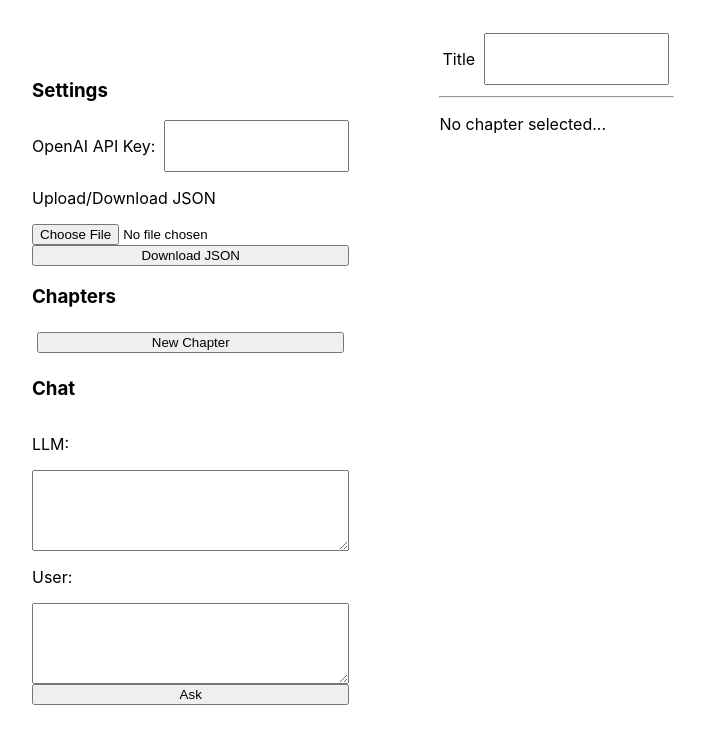
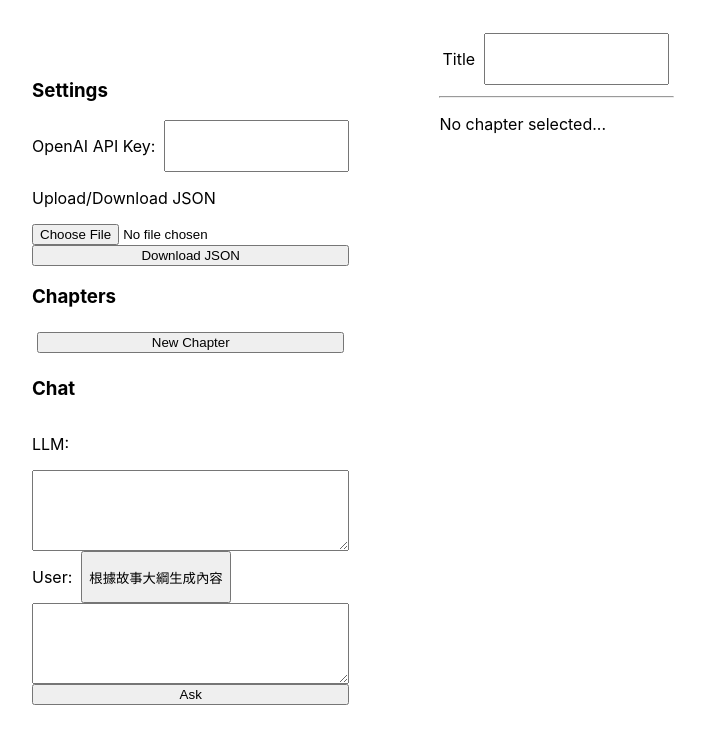
Before and after one commit to wfchiang/storyteller, a React (Create React App) app in the folder storyteller/: page / in a window 1280 px wide. Both pictures are taken after a click on the element "Chat". Shown: the top 744 px of the page, without its empty margins (28-733 px from the left). Built offline with nearby package versions, Linux system fonts and the light colour scheme.

Commit message:
add the llm auto-gen feature

```diff
--- a/storyteller/src/App.tsx
+++ b/storyteller/src/App.tsx
@@ -17,6 +17,9 @@ function App() {
   };
 
   const [story, setStory] = useState(initStory);
+
+  // Get the chapter idea
+  let [chapterIdea, setChapterIdea] = useState("");
 
   // Get the state of the selected chapter ID
   const [selectedChapterId, setSelectedChapterId] = useState(-1);
@@ -41,7 +44,8 @@ function App() {
         <ComponentSideOperationPanel
           openaiApiKey={openaiApiKey} setOpenaiApiKey={setOpenaiApiKey}
           story={story} setStory={setStory}
-          setSelectedChapterId={setSelectedChapterId}
+          chapterId={selectedChapterId} setSelectedChapterId={setSelectedChapterId}
+          chapterIdea={chapterIdea} setChapterIdea={setChapterIdea}
           chatHistory={chatHistory} setChatHistory={setChatHistory}
           selectedModelName={selectedModelName} setSelectedModelName={setSelectedModelName}
         ></ComponentSideOperationPanel>
@@ -60,8 +64,8 @@ function App() {
         {/* Main editor */}
         <ComponentMainEditor
           chapterId={selectedChapterId}
-          story={story}
-          setStory={setStory}
+          story={story} setStory={setStory}
+          chapterIdea={chapterIdea} setChapterIdea={setChapterIdea}
         ></ComponentMainEditor>
 
       </div>
--- a/storyteller/src/ComponentChatPanel.tsx
+++ b/storyteller/src/ComponentChatPanel.tsx
@@ -1,14 +1,10 @@
 import { useState } from "react";
 import { ChatMessage } from "./data";
+import { ComponentSideOperationPanelProps } from "./ComponentSideOperationPanel"
 
 
-export interface ComponentChatPanelProps {
+export interface ComponentChatPanelProps extends ComponentSideOperationPanelProps{
     display :string;
-    openaiApiKey :string;
-    chatHistory :ChatMessage[];
-    setChatHistory : (newChatHistory :ChatMessage[]) => void;
-    selectedModelName :string;
-    setSelectedModelName : (newSelectedModelName :string) => void;
 };
 
 
@@ -65,6 +61,11 @@ export function ComponentChatPanel (props :ComponentChatPanelProps) {
             });
     };
 
+    const autoGenerateStoryContent = () => {
+        let prompt = `我正在寫小說的一個章節。請根據以下提供的本章節大綱，書寫詳盡內容。\n\n大綱: ${props.chapterIdea}`;
+        askLLM(prompt);
+    };
+
     return (
         <div id="div_chat_panel" style={{display: props.display, flexDirection: "column"}}>
             {/* LLM Response */}
@@ -75,7 +76,10 @@ export function ComponentChatPanel (props :ComponentChatPanelProps) {
             ></textarea>
 
             {/* User Prompt */}
-            <p>User:</p>
+            <div style={{display: "flex"}}>
+                <p>User:&nbsp;&nbsp;</p>
+                <button id="button_auto_generate_content" onClick={autoGenerateStoryContent}>根據故事大綱生成內容</button>
+            </div>
             <textarea id="textarea_user_prompt"
                 rows={5}
                 value={userPrompt}
--- a/storyteller/src/ComponentMainEditor.tsx
+++ b/storyteller/src/ComponentMainEditor.tsx
@@ -7,12 +7,13 @@ export interface ComponentMainEditorProps {
     chapterId: number;
     story: Story;
     setStory: (newStory: Story) => void;
+    chapterIdea :string;
+    setChapterIdea : (newChapterIdea :string) => void;
 };
 
 
 export function ComponentMainEditor (props :ComponentMainEditorProps) {
     let [newSummaryForCharName, setNewSummaryForCharName] = useState("");
-    let [chapterIdea, setChapterIdea] = useState("");
 
     let currentChapter :Chapter | undefined = props.story.chapters[props.chapterId];
 
@@ -25,7 +26,7 @@ export function ComponentMainEditor (props :ComponentMainEditorProps) {
     };
 
     const updateChapterIdea = (event :React.ChangeEvent<HTMLTextAreaElement>) => {
-        setChapterIdea(event.target.value);
+        props.setChapterIdea(event.target.value);
     };
 
     const updateChapterContent = (event :React.ChangeEvent<HTMLTextAreaElement>) => {
@@ -62,7 +63,7 @@ export function ComponentMainEditor (props :ComponentMainEditorProps) {
                             <h3>故事大綱/走向</h3>
                             <textarea
                                 id="textarea_chapter_idea"
-                                value={chapterIdea}
+                                value={props.chapterIdea}
                                 rows={10}
                                 cols={60}
                                 onChange={updateChapterIdea}
--- a/storyteller/src/ComponentSideOperationPanel.tsx
+++ b/storyteller/src/ComponentSideOperationPanel.tsx
@@ -4,17 +4,14 @@ import { ComponentOpenAiKeyPanel } from './ComponentOpenAiKeyPanel';
 import { ComponentStoryIO } from './ComponentStoryIO';
 import { ComponentChaptersPanel } from './ComponentChaptersPanel';
 import { ComponentChatPanel } from './ComponentChatPanel';
+import { ComponentMainEditorProps } from './ComponentMainEditor';
 import { useState } from 'react';
 
 
-export interface ComponentSideOperationPanelProps {
+export interface ComponentSideOperationPanelProps extends ComponentMainEditorProps{
     // OpenAI API Key
     openaiApiKey :string;
     setOpenaiApiKey : (newOpenaiApiKey :string) => void;
-
-    // Story
-    story: Story;
-    setStory: (newStory: Story) => void;
 
     // Set selected chapter ID
     setSelectedChapterId : (newSelectedChapterId :number) => void;
@@ -64,8 +61,11 @@ export function ComponentSideOperationPanel (props :ComponentSideOperationPanelP
             <h3 onClick={() => {return (chatDisplay==="flex" ? setChatDisplay("none") : setChatDisplay("flex"));}}>Chat</h3>
             <ComponentChatPanel
                 display={chatDisplay}
-                openaiApiKey={props.openaiApiKey}
+                chapterId={props.chapterId} setSelectedChapterId={props.setSelectedChapterId}
+                openaiApiKey={props.openaiApiKey} setOpenaiApiKey={props.setOpenaiApiKey}
+                story={props.story} setStory={props.setStory}
                 chatHistory={props.chatHistory} setChatHistory={props.setChatHistory}
+                chapterIdea={props.chapterIdea} setChapterIdea={props.setChapterIdea}
                 selectedModelName={props.selectedModelName} setSelectedModelName={props.setSelectedModelName}
             ></ComponentChatPanel>
         </div>
```
